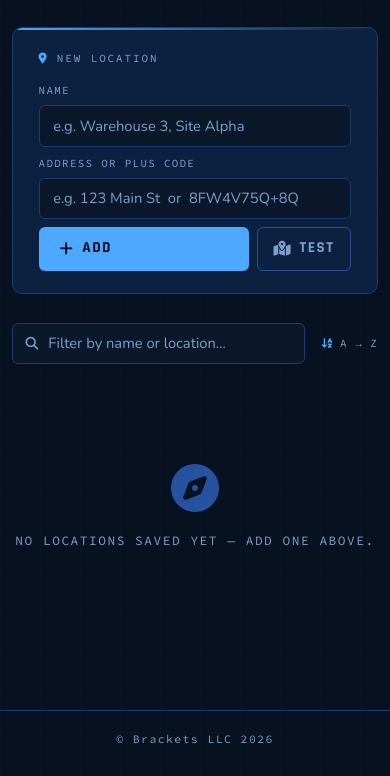
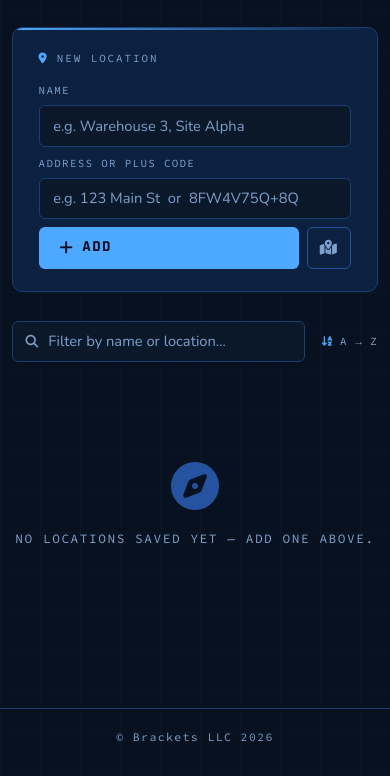
Before and after one commit to Sitezip/iaggio, a plain HTML site: page index.html in a window 390 px wide. Shown: the part 68-844 px from the top of the page. Drawn offline with nearby package versions, Linux system fonts and the light colour scheme.

Commit message:
Update index.html
hidding some ux in smaller views

```diff
--- a/index.html
+++ b/index.html
@@ -348,6 +348,12 @@
             background: var(--accent-glow);
         }
 
+        @media (max-width: 991px) {
+            .btn-test-label { display: none; }
+            .btn-test { padding: 0.58rem 0.75rem; }
+            .share-bar-label { display: none; }
+        }
+
         .form-error {
             font-size: 0.78rem;
             color: var(--danger);
@@ -1078,7 +1084,7 @@
                                 <i class="fa-solid fa-plus"></i> Add
                             </button>
                             <button class="btn-test" onclick="testLocation()" title="Test in Google Maps">
-                                <i class="fa-solid fa-map-location-dot"></i> Test
+                                <i class="fa-solid fa-map-location-dot"></i><span class="btn-test-label"> Test</span>
                             </button>
                         </div>
                     </div>
```
